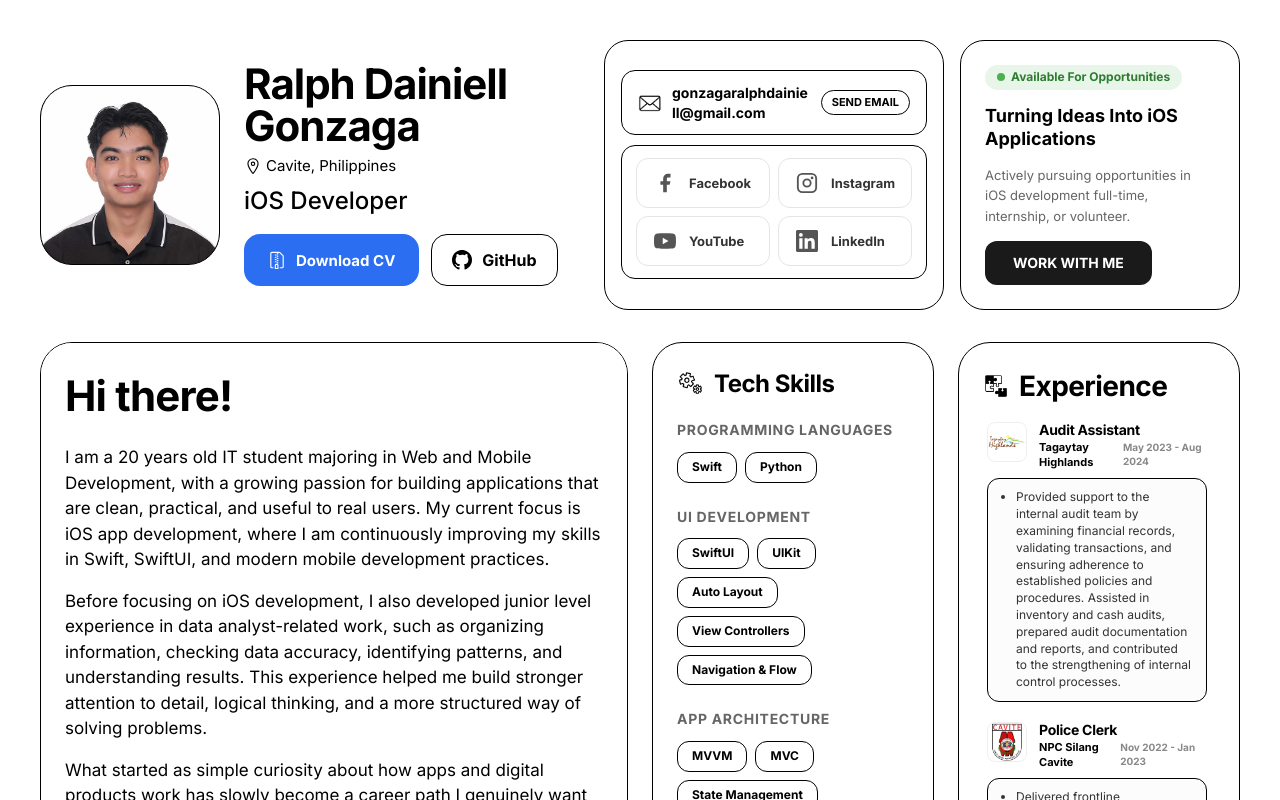
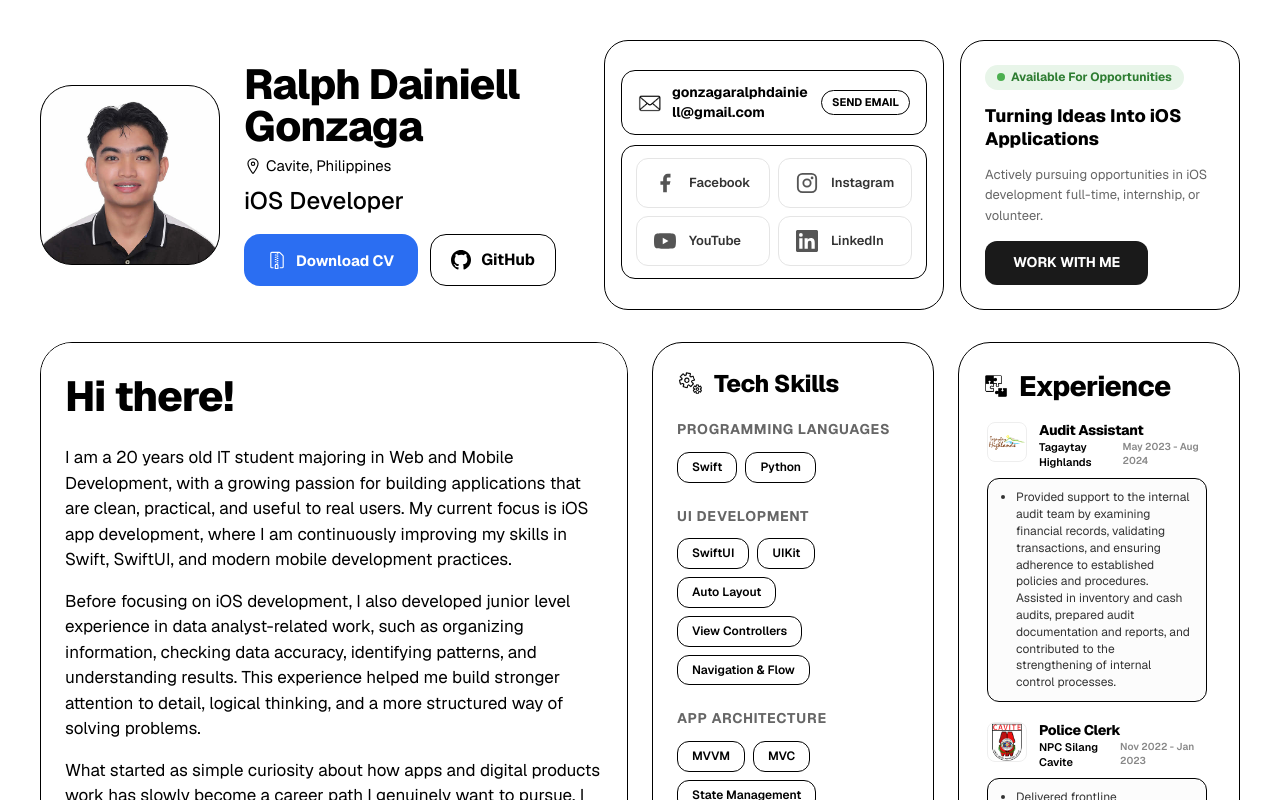
Before and after one commit to Valiantic/Ralph-Dainiell, a Next.js app: page / in a window 1280 px wide. Shown: the top 800 px of the page. Built offline with nearby package versions, Linux system fonts and the light colour scheme.

Commit message:
newfonts

```diff
--- a/app/layout.tsx
+++ b/app/layout.tsx
@@ -1,11 +1,6 @@
 import type { Metadata } from "next";
-import { Inter } from "next/font/google";
+import { GeistSans } from "geist/font/sans";
 import "./globals.css";
-
-const inter = Inter({
-  subsets: ["latin"],
-  weight: ["400", "500", "700"],
-});
 
 export const metadata: Metadata = {
   title: "Ralph Gonzaga - iOS Developer",
@@ -24,7 +19,7 @@
 }) {
   return (
     <html lang="en">
-      <body className={`${inter.className} antialiased`}>
+      <body className={`${GeistSans.className} antialiased`}>
         {children}
 
         <div id="modal-root"></div>
--- a/package.json
+++ b/package.json
@@ -10,6 +10,7 @@
   },
   "dependencies": {
     "framer-motion": "^12.38.0",
+    "geist": "^1.7.0",
     "next": "16.1.6",
     "react": "19.2.3",
     "react-dom": "19.2.3",
```
Also changed, not shown: 1 other file (tests, documents, lock files or other folders).
